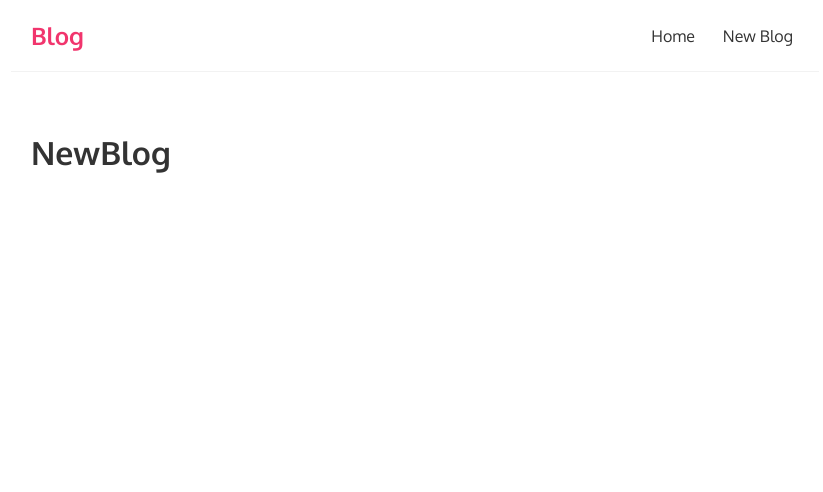
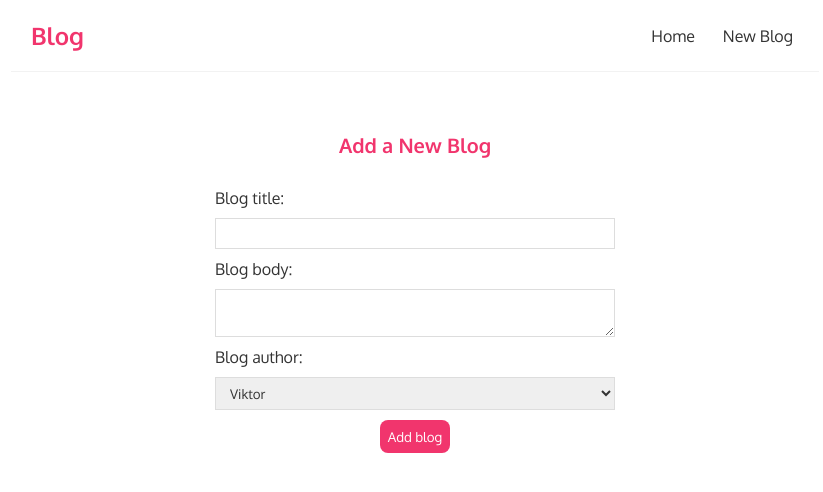
Before and after one commit to viktorsuster/React-Fundamentals, a React (Create React App) app: page /newblog in a window 1280 px wide. Shown: the top 492 px of the page, without its empty margins (225-1048 px from the left). Built offline with nearby package versions, Linux system fonts and the light colour scheme.

Commit message:
Making POST request and programmatic redirects

```diff
--- a/src/Components/NewBlog/index.jsx
+++ b/src/Components/NewBlog/index.jsx
@@ -1,8 +1,57 @@
-import React from 'react'
+import React, {useState} from 'react'
+import { useNavigate } from 'react-router-dom'
 
 const NewBlog = () => {
+  const [title, setTitle] = useState('')
+  const [body, setBody] = useState('')
+  const [author, setAuthor] = useState('mario')
+  const [isPending, setIsPending] = useState(false)
+  const navigate = useNavigate()
+
+  const handleSubmit = (e) => {
+    e.preventDefault()
+    const blog = { title, body, author }
+    setIsPending(true)
+    fetch('http://localhost:8000/blogs', {
+      method: 'POST',
+      headers: {"Content-Type": "application/json"},
+      body: JSON.stringify(blog)
+    }).then(() => {
+      setIsPending(false)
+      navigate("/")
+    })
+  }
+
   return (
-    <h1>NewBlog</h1>
+    <div className='new-blog'>
+      <h2>Add a New Blog</h2>
+      <form onSubmit={handleSubmit}>
+        <label>Blog title:</label>
+        <input type="text"
+               required
+               value={title}
+               onChange={(e) => setTitle(e.target.value)}
+               />
+        <label>Blog body:</label>
+        <textarea
+               required
+               value={body}
+               onChange={(e) => setBody(e.target.value)}
+               >
+        </textarea>
+        <label>Blog author:</label>
+        <select
+                value={author}
+                onChange={(e) => setAuthor(e.target.value)}
+                >
+        <option value="Viktor">Viktor</option>
+        <option value="Peter">Peter</option>
+        <option value="Jacob">Jacob</option>
+        </select>
+        { !isPending && <button >Add blog</button>}
+        { isPending && <button disabled>Adding blog</button>}
+      </form>
+    </div>
   )
 }
 
--- a/src/index.css
+++ b/src/index.css
@@ -76,3 +76,38 @@ a {
 .blog-details div {
   margin: 20px 0;
 }
+
+.new-blog {
+  max-width: 400px;
+  margin: 0 auto;
+  text-align: center;
+}
+
+.new-blog label {
+  text-align: left;
+  display: block;
+}
+
+.new-blog h2 {
+  font-size: 20px;
+  color: #f1356d;
+  margin-bottom: 30px;
+}
+
+.new-blog input, .new-blog textarea, .new-blog select {
+  width: 100%;
+  padding: 6px 10px;
+  margin: 10px 0;
+  border: 1px solid #ddd;
+  box-sizing: border-box;
+  display: block;
+}
+
+.new-blog button {
+  background: #f1356d;
+  color: #fff;
+  border: 0;
+  padding: 8px;
+  border-radius: 8px;
+  cursor: pointer;
+}
```
Also changed, not shown: data/db.json (indentation only).
